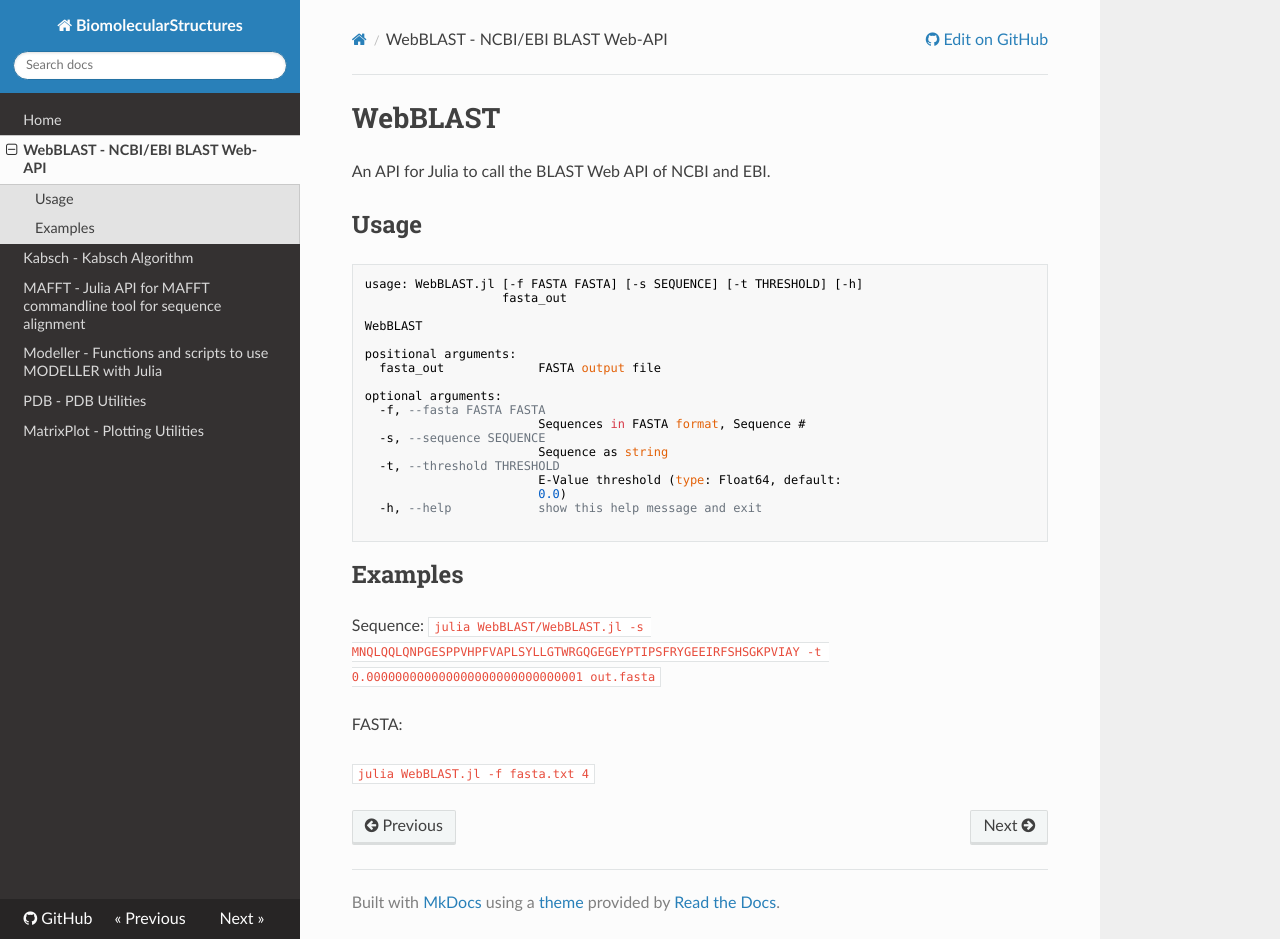
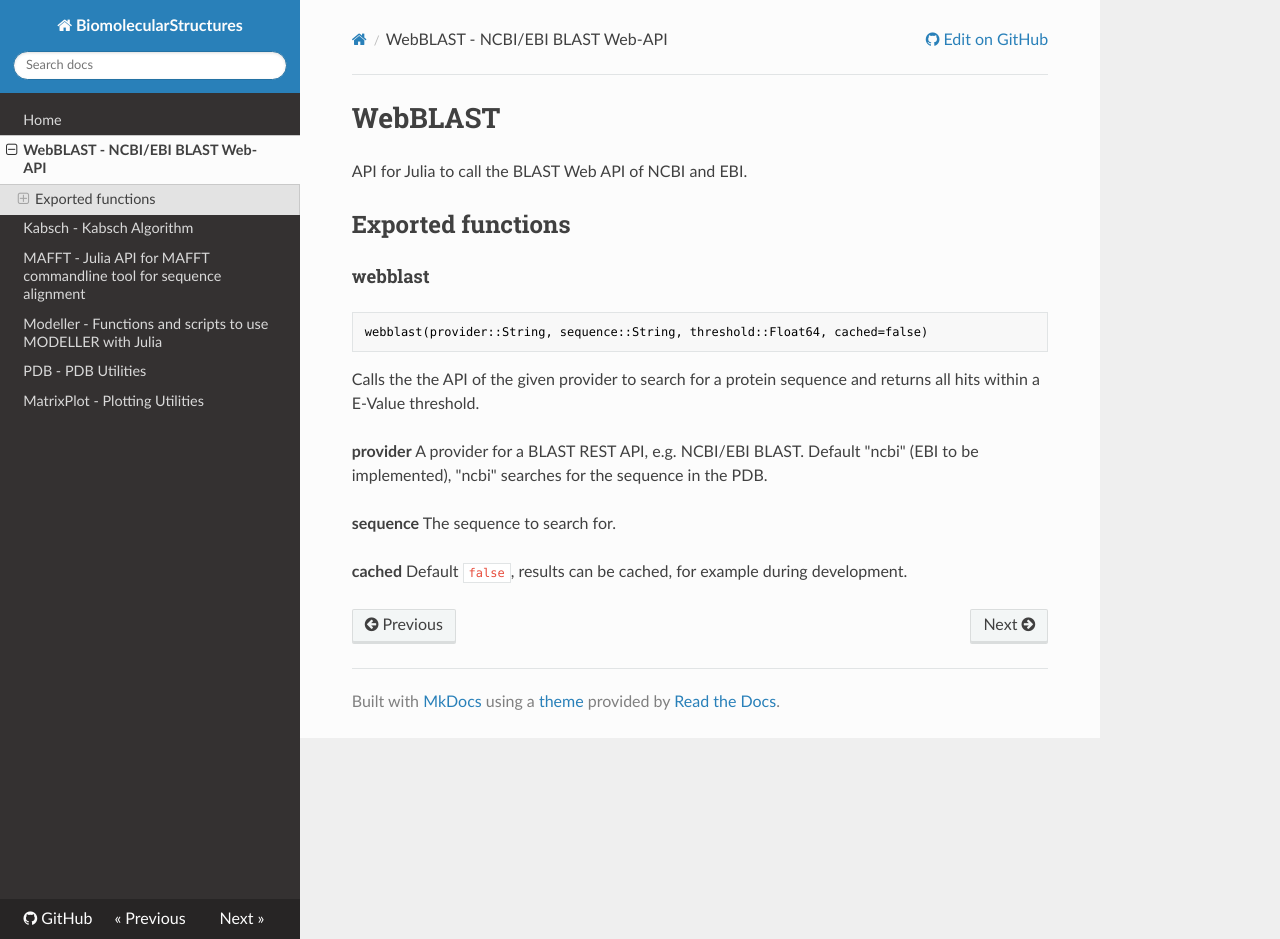
Before and after one commit to hng/BiomolecularStructures.jl, an MkDocs documentation site: the page built from docs/webblast.md, in a window 1280 px wide and 939 px high. Built offline with MkDocs 1.6.1, drawn with Linux system fonts in a browser that asks for light colours; nearby versions of some CDN libraries; old or Windows-style settings are respelled for this version of MkDocs.

Commit message:
update documentation

````diff
--- a/docs/webblast.md
+++ b/docs/webblast.md
@@ -1,33 +1,19 @@
 # WebBLAST
 
-An API for Julia to call the BLAST Web API of NCBI and EBI.
-## Usage
+API for Julia to call the BLAST Web API of NCBI and EBI.
 
+## Exported functions
+
+#### webblast
+
+```julia
+webblast(provider::String, sequence::String, threshold::Float64, cached=false)
 ```
-usage: WebBLAST.jl [-f FASTA FASTA] [-s SEQUENCE] [-t THRESHOLD] [-h]
-                   fasta_out
 
-WebBLAST
+Calls the the API of the given provider to search for a protein sequence and returns all hits within a E-Value threshold.
 
-positional arguments:
-  fasta_out             FASTA output file
+**provider** A provider for a BLAST REST API, e.g. NCBI/EBI BLAST. Default "ncbi" (EBI to be implemented), "ncbi" searches for the sequence in the PDB.
 
-optional arguments:
-  -f, --fasta FASTA FASTA
-                        Sequences in FASTA format, Sequence #
-  -s, --sequence SEQUENCE
-                        Sequence as string
-  -t, --threshold THRESHOLD
-                        E-Value threshold (type: Float64, default:
-                        0.0)
-  -h, --help            show this help message and exit
+**sequence** The sequence to search for.
 
-```
-## Examples
-
-Sequence:
-```julia WebBLAST/WebBLAST.jl -s MNQLQQLQNPGESPPVHPFVAPLSYLLGTWRGQGEGEYPTIPSFRYGEEIRFSHSGKPVIAY -t 0.000000000000000000000000000001 out.fasta```
-
-FASTA:
-
-```julia WebBLAST.jl -f fasta.txt 4```
+**cached** Default ```false```, results can be cached, for example during development.
````
Also changed, not shown: docs/kabsch.md (+32 -2 lines), docs/mafft.md (+10 -10 lines), docs/modeller.md (+20 -20 lines), docs/pdb.md (+30 -3 lines), docs/plot.md (+6 -0 lines).
